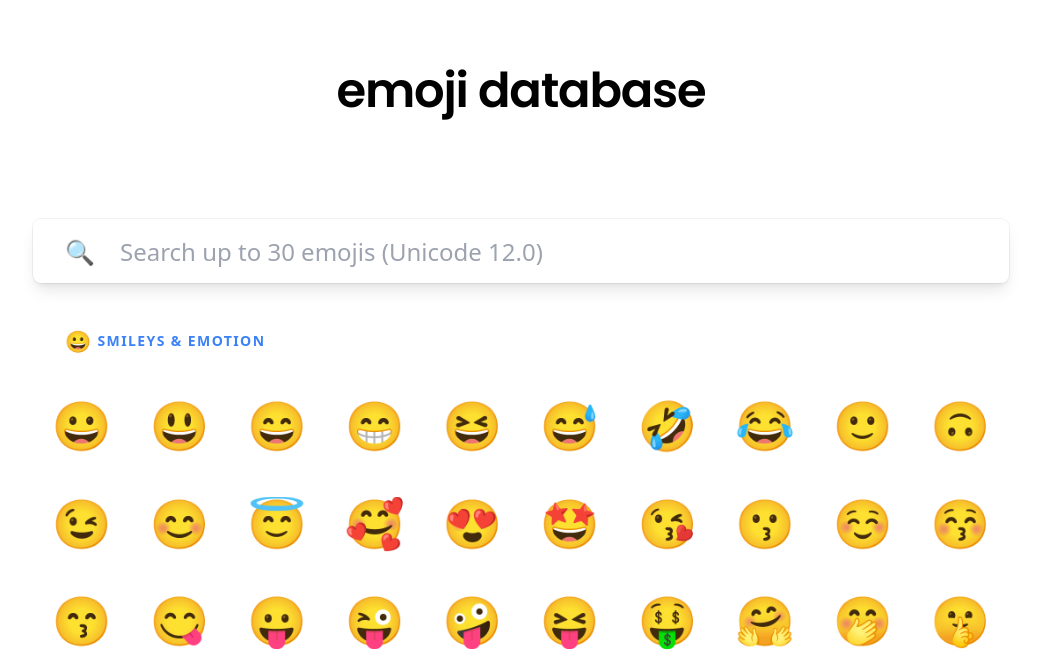
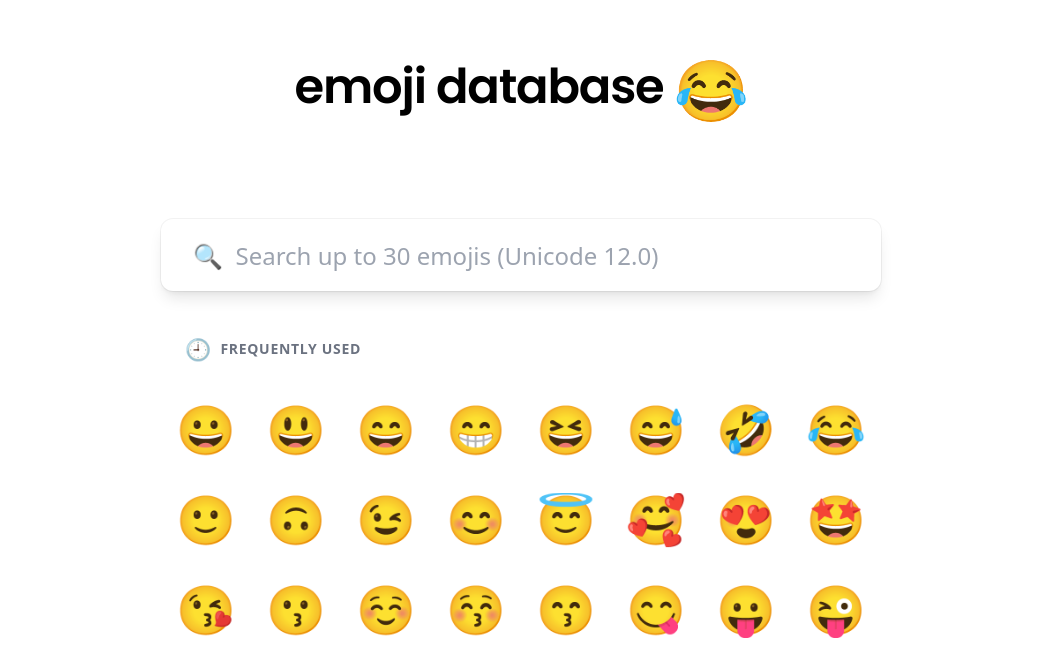
Before and after one commit to codex-src/emoji-viewer, a React (Create React App) app: page / in a window 1280 px wide. Shown: the part 133-800 px from the top of the page, without its empty margins (119-1160 px from the left). Built offline with nearby package versions, Linux system fonts and the light colour scheme.

Commit message:
Small tweaks

```diff
--- a/src/App.js
+++ b/src/App.js
@@ -31,10 +31,10 @@ const relevant = $dataset
 	})
 
 const Section = ({ emoji, ...props }) => (
-	<div className="px-8 pt-12 pb-6">
-		<p id="smileys-and-emotion" className="font-semibold uppercase text-sm tracking-widest text-blue-500">
+	<div className="px-6 pt-12 pb-6">
+		<p id="smileys-and-emotion" className="font-bold uppercase text-sm tracking-wider text-gray-500">
 			<a href="#smileys-and-emotion">
-				<span className="emoji">{emoji}</span>{" "}
+				<span className="emoji-sm">{emoji}</span>{"\u00a0".repeat(2)}
 				{props.children}
 			</a>
 		</p>
@@ -43,7 +43,7 @@ const Section = ({ emoji, ...props }) => (
 
 // TODO: Add hover / focus animations (bounce)
 const Grid = React.memo(({ emojis, ...props }) => (
-	<div className="grid grid-cols-4 sm:grid-cols-6 md:grid-cols-8 lg:grid-cols-10">
+	<div className="grid grid-cols-6 sm:grid-cols-7 md:grid-cols-8">
 		{emojis.map(each => (
 			// TODO: Animate-in background circle
 			<div key={each.codePoints.join("-")} className="pb-1/1 relative hover:bg-blue-100 rounded-xl transition duration-150">
@@ -88,12 +88,12 @@ const App = props => {
 
 	return (
 		<div className="py-32 flex flex-row justify-center">
-			<div className="px-6 w-full max-w-screen-lg">
+			<div className="px-6 w-full max-w-screen-md">
 
 				<div className="h-48 flex flex-row justify-center items-center">
 					<h1 className="text-center font-semibold text-5xl tracking-tight" style={{ fontFamily: "'Poppins'" }}>
 						emoji database{" "}
-						{/* <span className="emoji">😂</span> */}
+						<span className="emoji-lg">😂</span>
 					</h1>
 				</div>
 
@@ -101,12 +101,16 @@ const App = props => {
 				{/**/}
 				{/* TODO: Add hover / focus animations (bounce) */}
 				<div className="!-mt-8 pt-8 sticky top-0 bg-white z-40">
-					<div className="px-8 h-16 bg-white rounded-lg shadow-hero-lg overflow-none">
-						<input className="w-full h-full text-2xl bg-transparent outline-none" type="text" placeholder={`🔍${" ".repeat(4)}Search up to ${relevant.length} emojis (Unicode 12.0)`} value={search} onChange={e => setSearch(e.target.value)} spellCheck={false} />
+					<div className="px-8 bg-white rounded-lg-xl shadow-hero-lg overflow-none" style={{ height: "4.5rem" }}>
+						<input className="w-full h-full text-2xl bg-transparent outline-none" type="text" placeholder={`🔍${" ".repeat(2)}Search up to ${relevant.length} emojis (Unicode 12.0)`} value={search} onChange={e => setSearch(e.target.value)} spellCheck={false} />
 					</div>
 				</div>
 
-				{/* Grid */}
+				<Section emoji="🕘">
+					Frequently Used
+				</Section>
+				<Grid emojis={emojis} />
+
 				<Section emoji="😀">
 					Smileys & Emotion
 				</Section>
--- a/src/index.css
+++ b/src/index.css
@@ -6,9 +6,14 @@
 	background: #fbfdfe;
 }
 
-.emoji {
+.emoji-sm {
 	vertical-align: -15%;
 	font-size: 150%;
+	line-height: 1;
+}
+.emoji-lg {
+	vertical-align: -15%;
+	font-size: 125%;
 	line-height: 1;
 }
 
```
